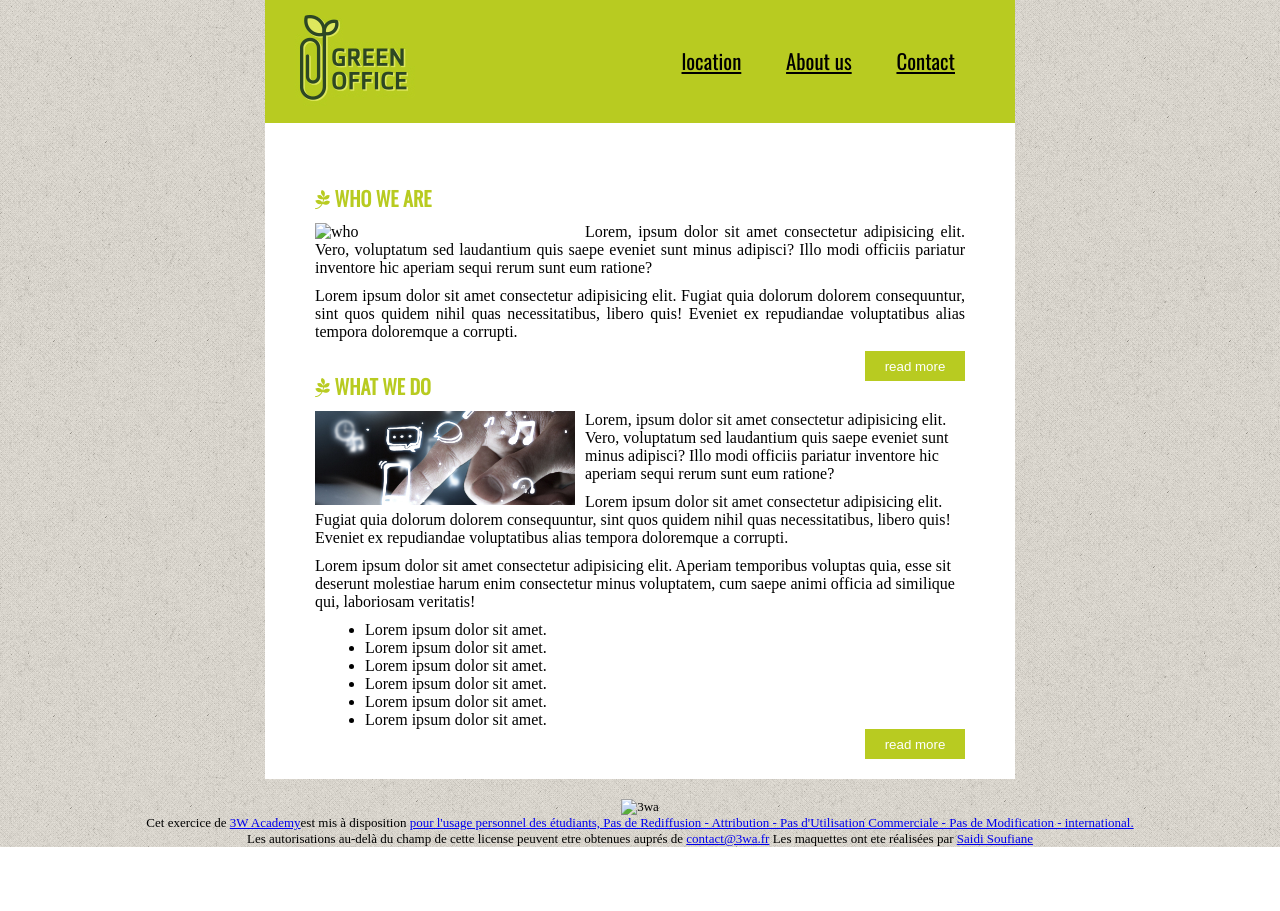
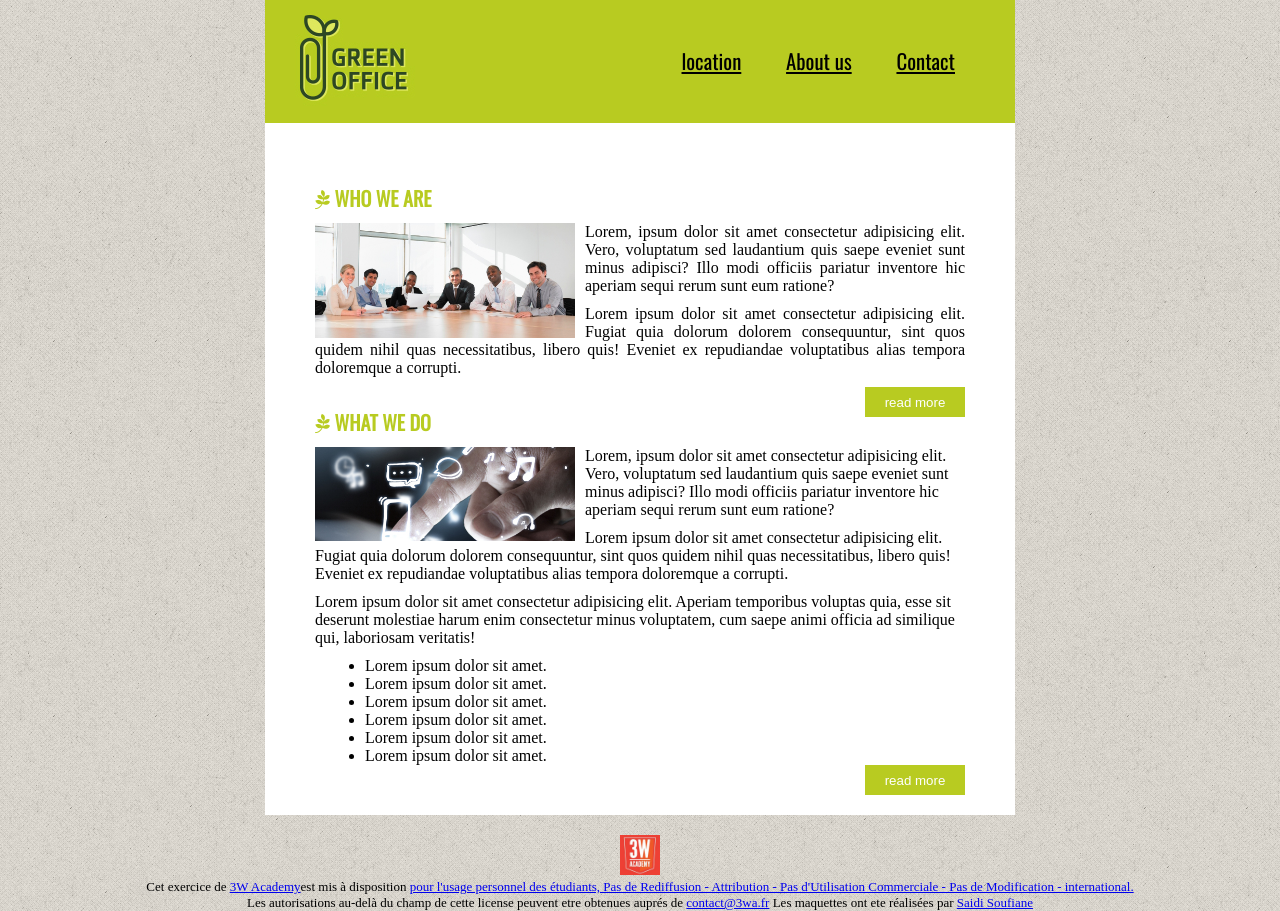
Before and after one commit to saidisoufiane/maquette-1, a plain HTML site: page index.html in a window 1280 px wide. Before the commit the page ends 847 px from the top, so only its background shows below. Drawn offline with nearby package versions, Linux system fonts and the light colour scheme; the site is published under a folder, as on GitHub Pages, so addresses that start at the root find nothing.

Commit message:
change img path

```diff
--- a/index.html
+++ b/index.html
@@ -32,7 +32,7 @@
             <div class="div1">
 
                 <h3><i class="fa-brands fa-pagelines"></i> who we are</h3>
-                <img src="/img/who.jpg" alt="who" class="who">
+                <img src="img/who.jpg" alt="who" class="who">
                 <p>Lorem, ipsum dolor sit amet consectetur adipisicing elit. Vero, voluptatum sed laudantium quis saepe eveniet sunt minus adipisci? Illo modi officiis pariatur inventore hic aperiam sequi rerum sunt eum ratione? </p>
                 <p>Lorem ipsum dolor sit amet consectetur adipisicing elit. Fugiat quia dolorum dolorem consequuntur, sint quos quidem nihil quas necessitatibus, libero quis! Eveniet ex repudiandae voluptatibus alias tempora doloremque a corrupti.</p>
                 <button> read more</button>
@@ -57,7 +57,7 @@
 
     </div>
     <footer>
-        <img src="/img/3WACADEMY.jpg" alt="3wa" class="alogo">
+        <img src="img/3WACADEMY.jpg" alt="3wa" class="alogo">
         <p> Cet exercice de <a href="https://3wa.ma/">3W Academy</a>est mis à disposition <a href="#">pour l'usage personnel des étudiants, Pas de Rediffusion - Attribution - Pas d'Utilisation Commerciale - Pas de Modification - international.
         </a></p>
         <p>Les autorisations au-delà du champ de cette license peuvent etre obtenues auprés de <a href="mailto">contact@3wa.fr</a> Les maquettes ont ete réalisées par <a href="#">Saidi Soufiane</a></p>
```
